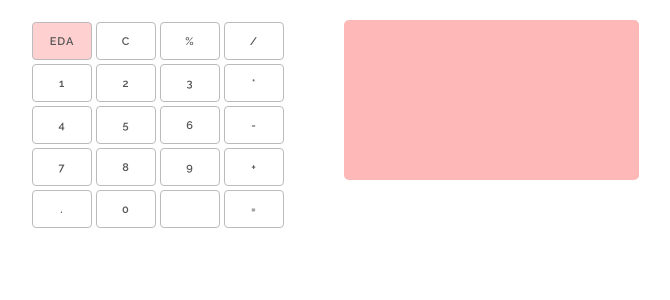
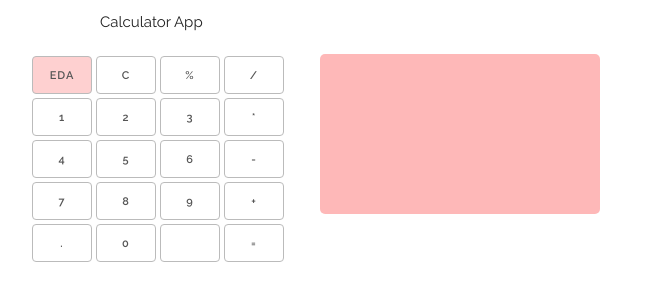
Before and after one commit to rawad-alawar/calculator, a plain HTML site: page index.html in a window 1280 px wide. Shown: the whole page, without its empty margins (130-800 px from the left). Drawn offline with nearby package versions, Linux system fonts and the light colour scheme.

Commit message:
Update calculator

```diff
--- a/css/main.css
+++ b/css/main.css
@@ -2,6 +2,8 @@
 	display: flex;
 	flex-wrap: wrap;
 	margin-top: 20px;
+	max-width: 280px;
+	min-width: 260px;
 }
 
 
@@ -14,16 +16,24 @@ button {
 #answer {
 	background-color: rgba(250,20,20,.3);
 	height: 20vh;
-	margin: 20px 20px 0px 20px;
+	margin: 20px 20px 0px 10px;
 	color: white;
 	text-align: center;
 	font-size: 2em;
 	line-height: 20vh;
 	vertical-align: middle;
 	border-radius: 5px;
+	min-width: 260px;
+	max-width: 280px;
 
 }
 
-#title {
+#EDA {
 	background-color: rgba(250,20,20,.2);
 }
+
+#title {
+	margin-top: 10px;
+	margin-bottom: 0px;
+	padding-left: 70px;
+}
--- a/index.html
+++ b/index.html
@@ -34,11 +34,12 @@
   <!-- Primary Page Layout
   –––––––––––––––––––––––––––––––––––––––––––––––––– -->
   <div class="container">
+    <div class="row" id="title">Calculator App</div>
     <div class="row" id="top-box">
       <div class="one-third column" id= "buttons">
 
         <div id = "blank">
-          <button type="button" id="title">EDA</button>
+          <button type="button" id="EDA">EDA</button>
         </div>
 
         <div id = "CE">
```
